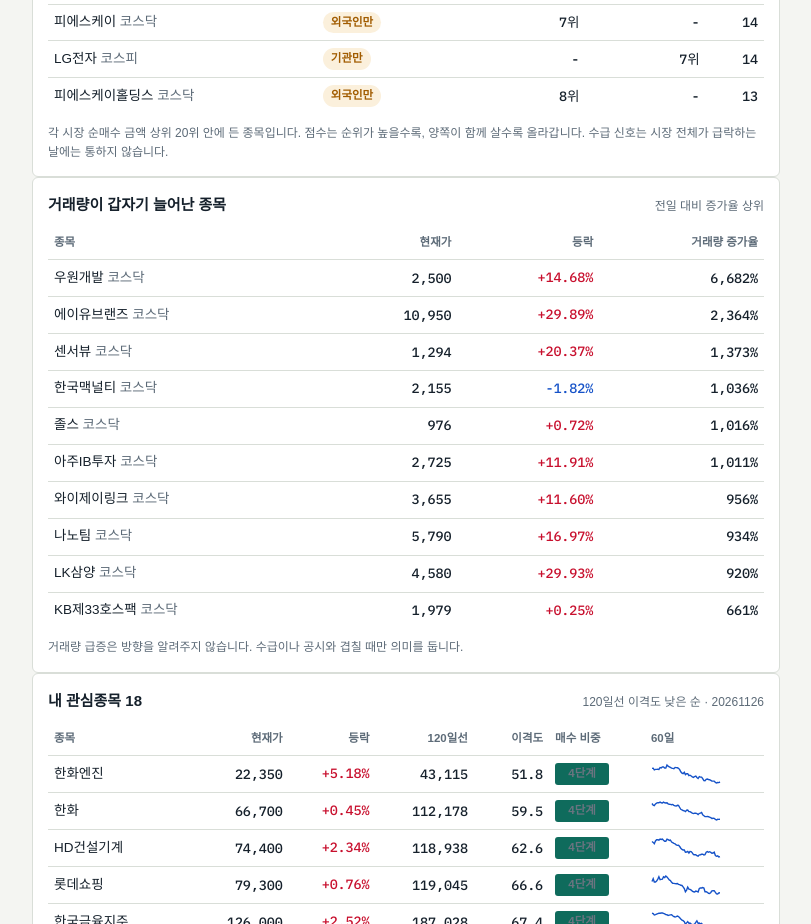
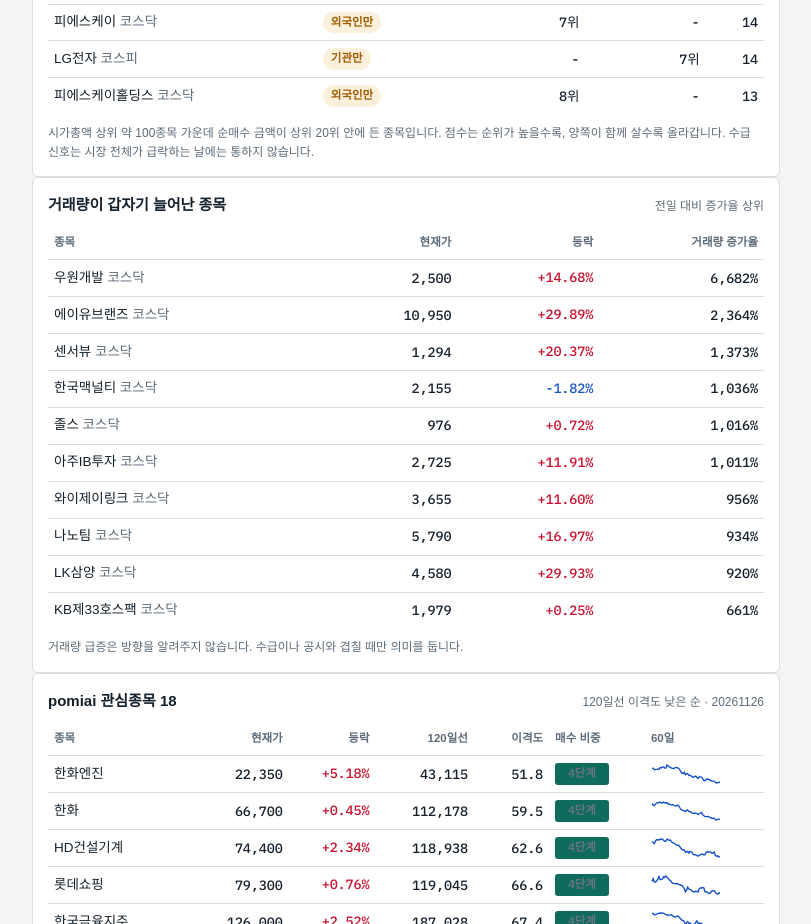
Before and after one commit to checkpomi/wp, a plain HTML site: page pomiai_stockreport.html in a window 1280 px wide. Shown: the part 1430-2354 px from the top of the page, without its empty margins (234-1045 px from the left). Drawn offline with Linux system fonts and the light colour scheme; a web font is replaced by a local one.

Commit message:
chore: 시험용 push 실행 조건 제거, 안내 문구 정리
Co-Authored-By: Claude Fable 5.2 <noreply@anthropic.com>
Claude-Session: https://claude.ai/code/session_01T7m3H71aRW4BuYCqD4jSEo

```diff
--- a/pomiai_stockreport.html
+++ b/pomiai_stockreport.html
@@ -220,7 +220,7 @@ footer{font-size:12px;color:var(--muted);display:grid;gap:6px;padding:4px 2px}
     return sec("외국인·기관이 함께 산 종목", (s.date ? s.date + " 집계" : "최근 영업일 집계"),
       '<div class="scroll"><table><thead><tr><th>종목</th><th>신호</th><th class="r">외국인 순매수</th><th class="r">기관 순매수</th><th class="r">점수</th></tr></thead><tbody>' +
       rows + "</tbody></table></div>" +
-      '<p class="note">각 시장 순매수 금액 상위 20위 안에 든 종목입니다. 점수는 순위가 높을수록, 양쪽이 함께 살수록 올라갑니다. 수급 신호는 시장 전체가 급락하는 날에는 통하지 않습니다.</p>');
+      '<p class="note">시가총액 상위 약 100종목 가운데 순매수 금액이 상위 20위 안에 든 종목입니다. 점수는 순위가 높을수록, 양쪽이 함께 살수록 올라갑니다. 수급 신호는 시장 전체가 급락하는 날에는 통하지 않습니다.</p>');
   }
 
   function vSurge(d) {
@@ -248,7 +248,7 @@ footer{font-size:12px;color:var(--muted);display:grid;gap:6px;padding:4px 2px}
 
   function vWatch(d) {
     var w = d.watch || [];
-    if (!w.length) return sec("내 관심종목 18", "120일선 이격도와 매수 비중", empty("관심종목 시세를 받지 못했습니다."));
+    if (!w.length) return sec("pomiai 관심종목 18", "120일선 이격도와 매수 비중", empty("관심종목 시세를 받지 못했습니다."));
     var sorted = w.slice().sort(function (a, b) { return (isNum(a.disp) ? a.disp : 999) - (isNum(b.disp) ? b.disp : 999); });
     var rows = sorted.map(function (x) {
       if (!isNum(x.close)) return "<tr><td>" + esc(x.name) + '</td><td class="muted" colspan="6">시세 수집 실패</td></tr>';
@@ -265,7 +265,7 @@ footer{font-size:12px;color:var(--muted);display:grid;gap:6px;padding:4px 2px}
       return '<div class="' + (s[1] >= 3 ? "st" + s[1] : "") + '"><b>' + s[1] + "단계</b>" + s[0] + top + "</div>";
     }).join("") + '<div class="st4"><b>4단계</b>' + stages[stages.length - 1][0] + " 미만</div>";
     var date = (sorted.find(function (x) { return x.date; }) || {}).date || "";
-    return sec("내 관심종목 18", "120일선 이격도 낮은 순" + (date ? " · " + date : ""),
+    return sec("pomiai 관심종목 18", "120일선 이격도 낮은 순" + (date ? " · " + date : ""),
       '<div class="scroll"><table><thead><tr><th>종목</th><th class="r">현재가</th><th class="r">등락</th><th class="r">120일선</th><th class="r">이격도</th><th>매수 비중</th><th>60일</th></tr></thead><tbody>' +
       rows + '</tbody></table></div><div class="scale">' + scale + "</div>" +
       '<p class="note">이격도 = 현재가 ÷ 120일 이동평균 × 100. 100보다 낮을수록 120일선 아래에 있다는 뜻이고, 단계가 높을수록 분할 매수 비중을 늘리는 구간입니다. 장중에는 당일 봉이 확정 전 값입니다.</p>');
```
Also changed, not shown: 1 other file.
